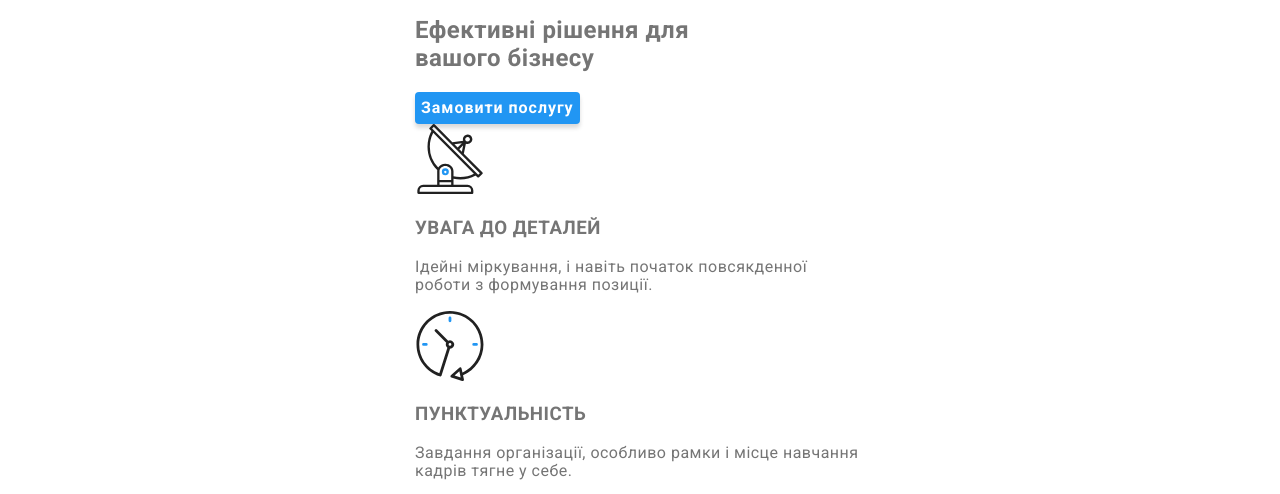
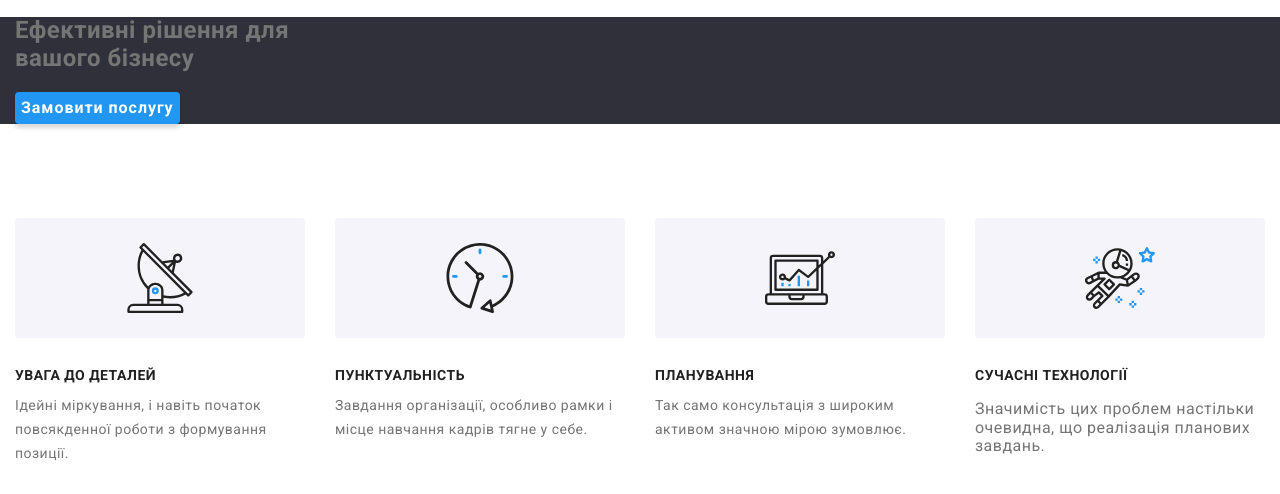
Before and after one commit to Bellmere/goit-markup-hw-08, a plain HTML site: page index.html in a window 1280 px wide. Shown: the part 115-609 px from the top of the page. Drawn offline with nearby package versions, Linux system fonts and the light colour scheme.

Commit message:
section features adaptation

```diff
--- a/index.html
+++ b/index.html
@@ -129,7 +129,7 @@
           </div>
         </section>
         <!--what we do-->
-        <section class="section section--top">
+        <section class="section do section--top">
           <div class="container">
             <h2 class="section__title">Чим ми займаємося</h2>
 
--- a/sass/components/_container.scss
+++ b/sass/components/_container.scss
@@ -1,7 +1,6 @@
 .container {
     margin-left: auto;
     margin-right: auto;
-    width: 480px;
     padding-left: 15px;
     padding-right: 15px;
   }
--- a/sass/components/_section-features.scss
+++ b/sass/components/_section-features.scss
@@ -0,0 +1,48 @@
+.features__list {
+    display: flex;
+    gap: 30px;
+    flex-wrap: wrap;
+  }
+
+  .features__icon {
+    display: inline-flex;
+    width: 100%;
+    padding: 25px 0;
+    margin-bottom: 30px;
+    background-repeat: no-repeat;
+    background-position: center;
+    align-items: center;
+    justify-content: center;
+
+    background-color: var(--secondary-white-color);
+    border-radius: 4px;
+  }
+
+  .features__item {
+    width: 100%;
+
+    @media screen and (min-width: 768px) {
+        width: calc((100% - 30px) / 2);
+    }
+
+    @media screen and (min-width: 1200px) {
+        width: calc((100% - 30px * 3) / 4);
+    }
+  }
+
+  .features__title {
+    margin-top: 0;
+    margin-bottom: 10px;
+
+    color: var(--title-text-color);
+    font-weight: 700;
+    font-size: 14px;
+    line-height: 1.14;
+    text-transform: uppercase;
+  }
+
+  .features__text {
+    margin: 0;
+    font-size: 14px;
+    line-height: 1.71;
+  }
--- a/sass/components/_section.scss
+++ b/sass/components/_section.scss
@@ -0,0 +1,27 @@
+.section {
+    padding-top: 60px;
+    padding-bottom: 60px;
+
+    @media screen and (min-width: 1200px) {
+      padding-top: 94px;
+      padding-bottom: 94px;
+
+      &--top {
+        padding-top: 0;
+      }
+    }
+  }
+
+  .section__title {
+    margin-top: 0;
+    margin-bottom: 50px;
+    color: var(--title-text-color);
+    font-weight: 700;
+    font-size: 36px;
+    line-height: 1.17;
+    text-align: center;
+  }
+
+  .background-color--black {
+    background-color: var(--secondary-black-color);
+  }
--- a/sass/main.scss
+++ b/sass/main.scss
@@ -1,5 +1,7 @@
 @import './utils/variables';
 @import './base';
 @import './components/container';
+@import './components/section';
 @import './components/buttons';
+@import './components/section-features';
 @import './components/modal';
```
Also changed, not shown: css/main.css, css/main.min.css, sass/components/_section-do.scss (added), 2 other files.
